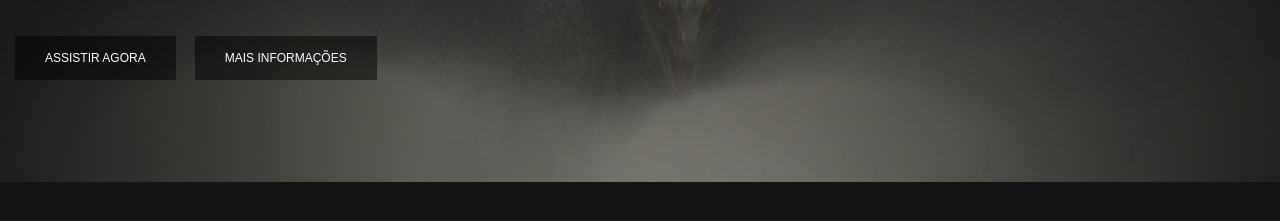
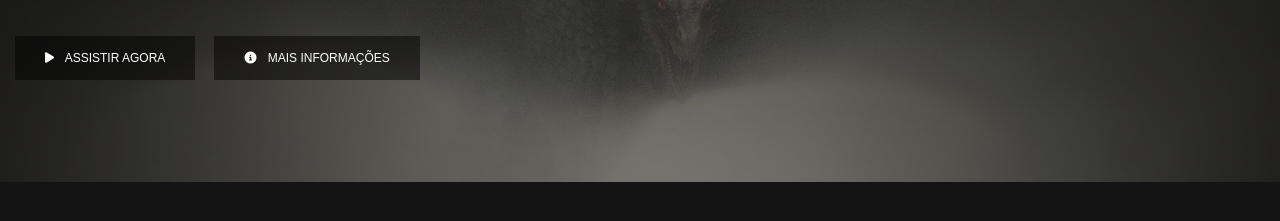
Before and after one commit to Heder-Silva-Oliveira/Recriando-Pagina-Netflix, a plain HTML site: page index.html in a window 1280 px wide. Shown: the part 265-486 px from the top of the page. Drawn offline with Linux system fonts and the light colour scheme.

Commit message:
Update index.html
013

```diff
--- a/index.html
+++ b/index.html
@@ -26,15 +26,18 @@
                 <h3 class="titulo">GAME OF THRONES</h3>
                 <p class="descricao">Em uma terra onde os verões podem durar vários anos e o inverno toda uma vida, sete nobres famílias lutam pelo controle da mítica terra de Westeros, dividida depois de uma guerra. Num cenário que lembra a Europa medieval, reis, rainhas, cavaleiros e renegados usam todos os meios possíveis em um jogo político pela disputa do Trono de Ferro, o símbolo do poder absoluto.</p>
             <button role="button" class ="botao">
+                <i class="fas fa-play"></i>
                 ASSISTIR AGORA
             </button>
             <button role="button" class="botao">
+                <i class="fas fa-info-circle"></i>
                 MAIS INFORMAÇÕES
             </button>
             </div>
         </div>
     </main>
 
+    <script src =https://kit.fontawesome.com/879196d819.js></script>
 
 </body>
 </html>
```
